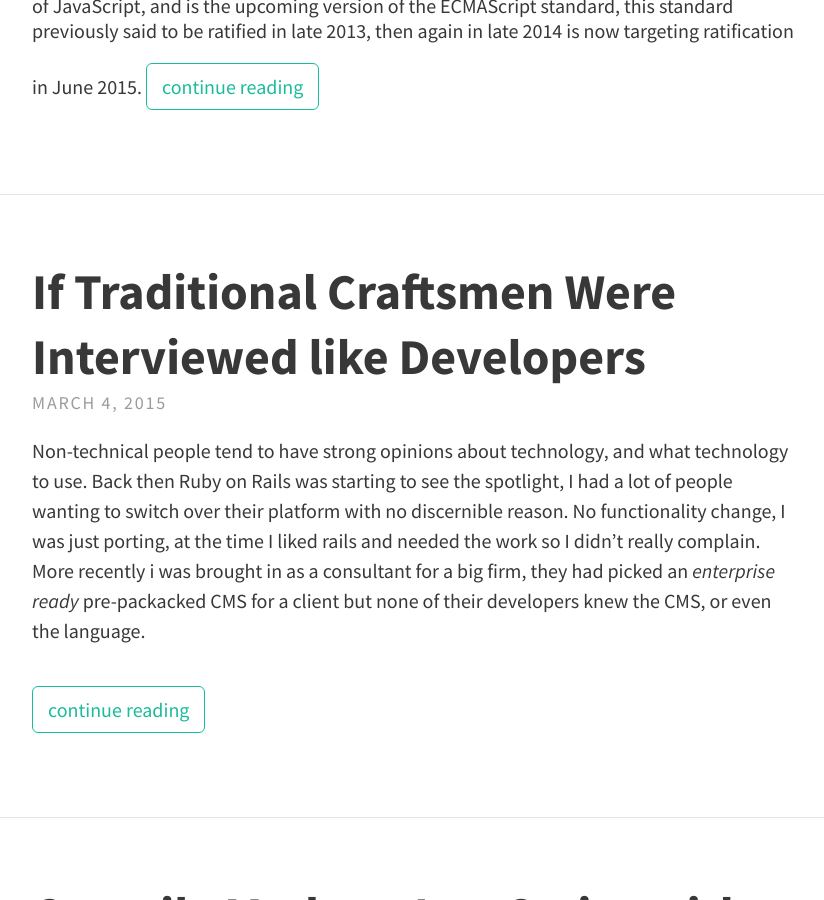
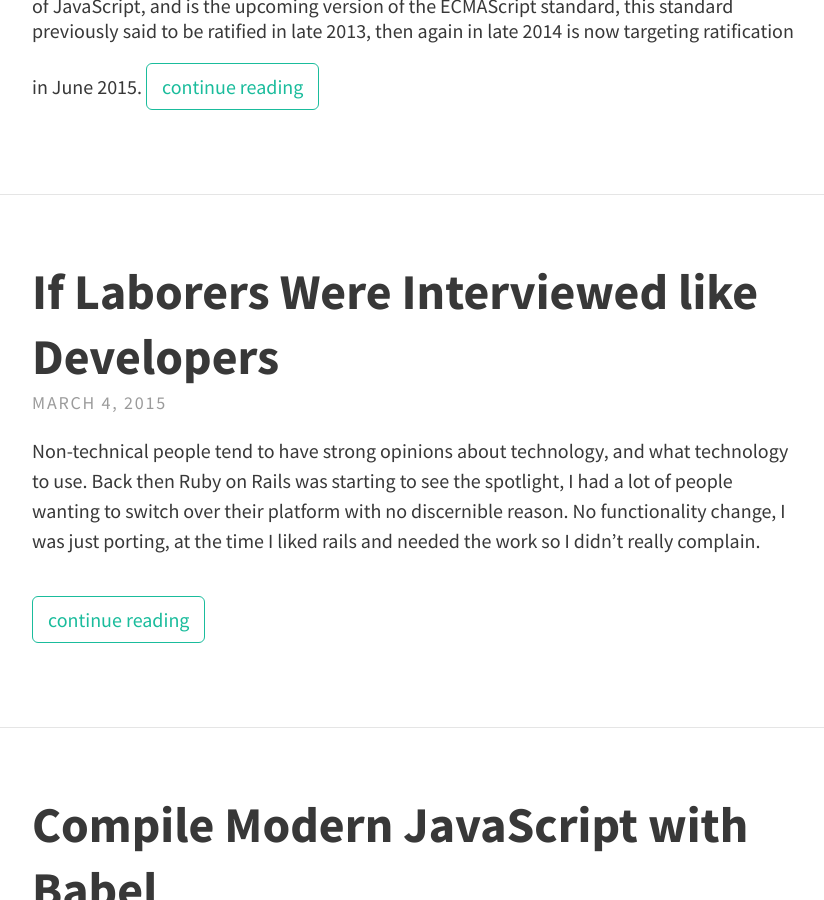
Before and after one commit to caspervonb/caspervonb.github.bak, a Jekyll site: the page built from index.html, in a window 1280 px wide and 900 px high, scrolled down 924 px. Shown: the whole window, without its empty margins (224-1048 px from the left). Built offline with Jekyll 4.4.1, drawn with Linux system fonts in a browser that asks for light colours; nearby versions of some CDN libraries; Markdown is read by kramdown in place of the engine named in the settings; the list of posts is cut into pages by our own code.

Commit message:
Update and rename 2015-03-04-if-traditional-were-craftsmen-interviewed-like-developers.markdown to 2015-03-04-if-laborers-where-interviewed-like-developers.markdown

```diff
--- a/_posts/2015-03-04-if-traditional-were-craftsmen-interviewed-like-developers.markdown
+++ b/_posts/2015-03-04-if-laborers-where-interviewed-like-developers.markdown
@@ -1,13 +1,16 @@
 ---
-title: If Traditional Craftsmen Were Interviewed like Developers
+title: If Laborers Were Interviewed like Developers
 layout: post
 categories:
   - rant
+
+redirect_from:
+  http://caspervonb.com/javascript/overview-javascript-2015/
 ---
 
-Non-technical people tend to have strong opinions about technology, and what technology to use. Back then Ruby on Rails was starting to see the spotlight, I had a lot of people wanting to switch over their platform with no discernible reason.  No functionality change, I was just porting, at the time I liked rails and needed the work so I didn't really complain. More recently i was brought in as a consultant for a big firm, they had picked an *enterprise ready* pre-packacked CMS for a client but none of their developers knew the CMS, or even the language.
+Non-technical people tend to have strong opinions about technology, and what technology to use. Back then Ruby on Rails was starting to see the spotlight, I had a lot of people wanting to switch over their platform with no discernible reason.  No functionality change, I was just porting, at the time I liked rails and needed the work so I didn't really complain.
 
-Reminds me of the story if a craftsman had the same interview process as developers do, heard a couple of variations on this one, carpenter, mason, plumber, etc.
+These kind of situations arise quite often, and always reminds me that story where a laborer has the same interview process as developers do.
 
 ## The Interview
 **Interviewer: So, you're a carpenter, are you?**
```
